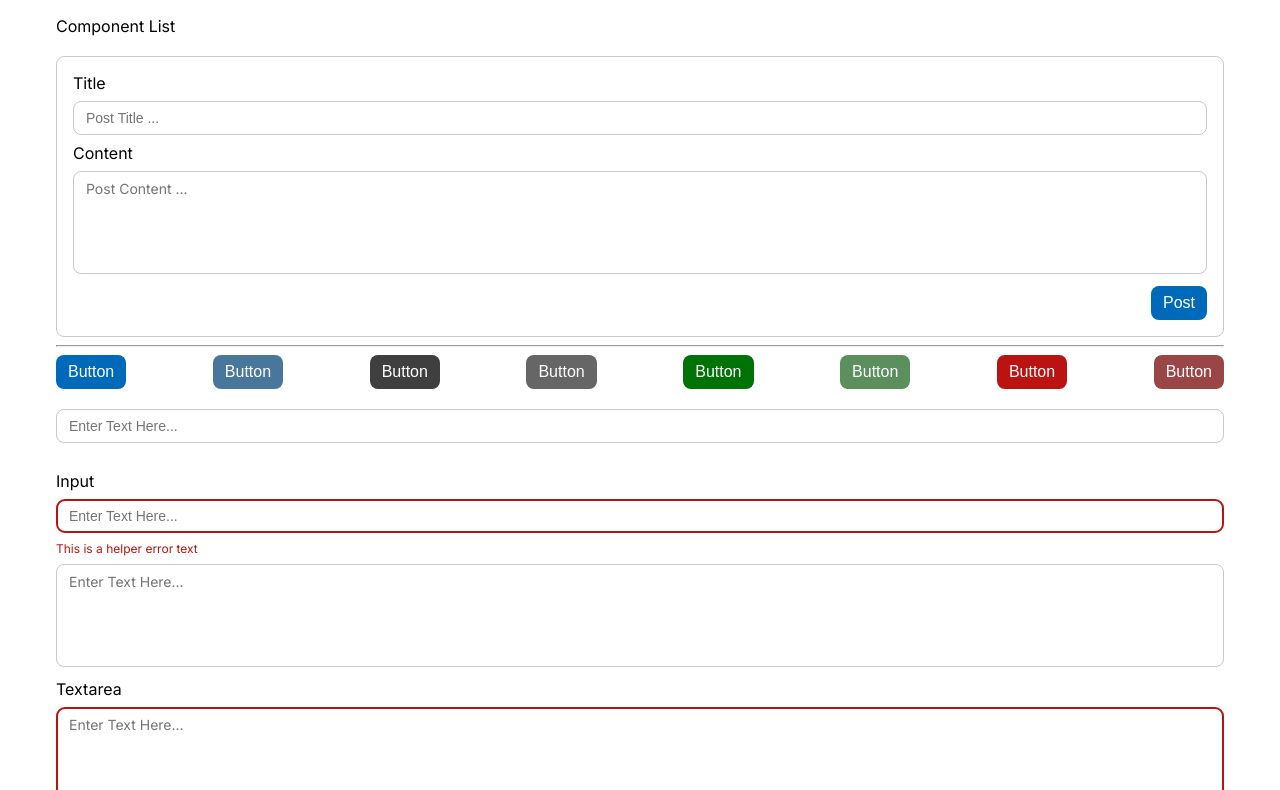
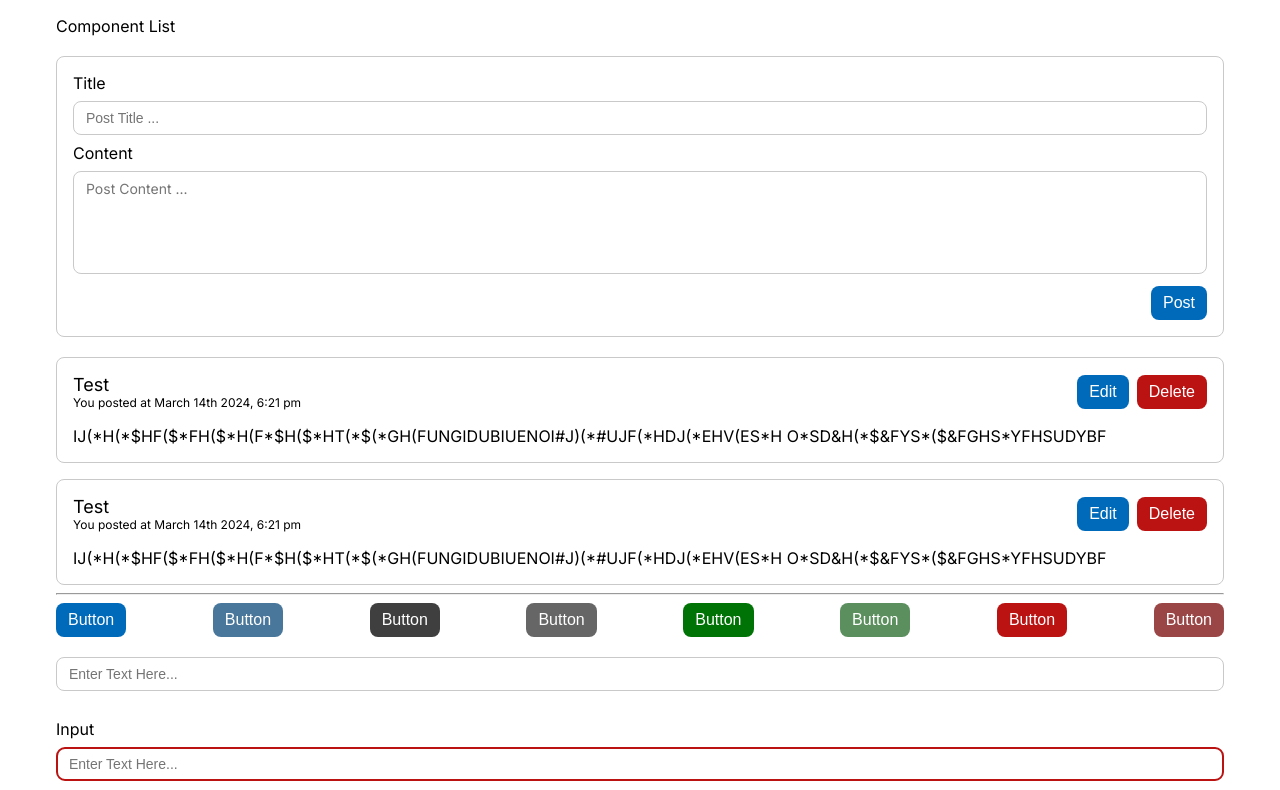
Before and after one commit to satshree/social-media, a React (Vite) app: page /components in a window 1280 px wide. Shown: the top 790 px of the page. Built offline with nearby package versions, Linux system fonts and the light colour scheme.

Commit message:
add post component

```diff
--- /dev/null
+++ b/src/components/Post/index.tsx
@@ -0,0 +1,40 @@
+import { useEffect, useState } from "react";
+
+import Button from "../Button";
+
+import { PostProp } from "./types";
+import { parseTime } from "../../utils";
+
+import style from "./post.module.css";
+
+function Post(props: PostProp) {
+  const [title, updateTitle] = useState("");
+  const [content, updateContent] = useState("");
+  const [updated, updateUpdatedDate] = useState<Date>(new Date());
+
+  useEffect(() => {
+    const { post } = props;
+
+    updateTitle(post.title);
+    updateContent(post.content);
+    updateUpdatedDate(post.updated);
+  }, [props.post]);
+
+  return (
+    <div className={style.post}>
+      <div className={style.header}>
+        <div className={style.title}>
+          {title}
+          <div className={style.meta}>You posted at {parseTime(updated)}</div>
+        </div>
+        <div className={style["btn-group"]}>
+          <Button style={{ marginRight: "0.5rem" }}>Edit</Button>
+          <Button variant="danger">Delete</Button>
+        </div>
+      </div>
+      <div className={style.content}>{content}</div>
+    </div>
+  );
+}
+
+export default Post;
--- /dev/null
+++ b/src/components/Post/post.module.css
@@ -0,0 +1,31 @@
+.post {
+  border: 1px solid #c9c9c9;
+  border-radius: 8px;
+
+  padding: 1rem;
+  margin-top: 1rem;
+}
+
+.post:first-child {
+  margin-top: 0;
+}
+
+.header {
+  display: flex;
+  align-items: center;
+  justify-content: space-between;
+}
+
+.header .title {
+  font-size: 18px;
+  font-weight: 500;
+}
+
+.header .meta {
+  font-size: 12px;
+  font-weight: 400;
+}
+
+.content {
+  margin-top: 1rem;
+}
--- /dev/null
+++ b/src/components/Post/types.ts
@@ -0,0 +1,8 @@
+import { BasicProps } from "../../types";
+import { Post } from "../../types/data";
+
+export type PostProp = BasicProps & {
+  post: Post;
+  editClick?: (post: Post) => {};
+  deleteClick?: (id: number) => {};
+};
--- a/src/pages/ComponentList/index.tsx
+++ b/src/pages/ComponentList/index.tsx
@@ -1,6 +1,7 @@
 import Button from "../../components/Button";
 import CreatePost from "../../components/CreatePost";
 import Input from "../../components/Input";
+import Post from "../../components/Post";
 import Textarea from "../../components/Textarea";
 
 function Components() {
@@ -10,6 +11,27 @@ function Components() {
       <br />
       <div>
         <CreatePost />
+      </div>
+      <br />
+      <div>
+        <Post
+          post={{
+            id: 123,
+            title: "Test",
+            content:
+              "IJ(*H(*$HF($*FH($*H(F*$H($*HT(*$(*GH(FUNGIDUBIUENOI#J)(*#UJF(*HDJ(*EHV(ES*H O*SD&H(*$&FYS*($&FGHS*YFHSUDYBF",
+            updated: new Date(),
+          }}
+        />
+        <Post
+          post={{
+            id: 123,
+            title: "Test",
+            content:
+              "IJ(*H(*$HF($*FH($*H(F*$H($*HT(*$(*GH(FUNGIDUBIUENOI#J)(*#UJF(*HDJ(*EHV(ES*H O*SD&H(*$&FYS*($&FGHS*YFHSUDYBF",
+            updated: new Date(),
+          }}
+        />
       </div>
       <hr />
       <div
```
